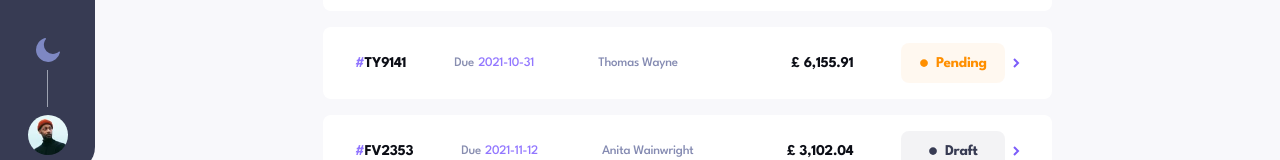
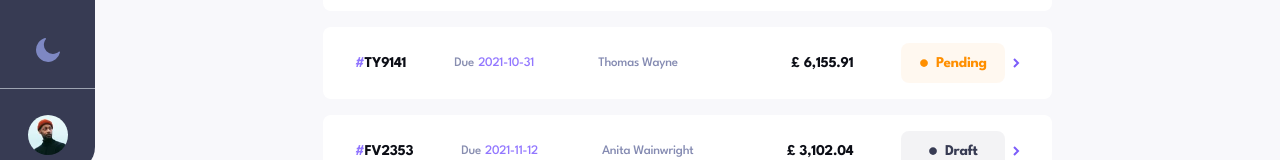
Before and after one commit to KareemEhab/invoice-app, a React (Vite) app in the folder invoice-web-app/: page / in a window 1280 px wide. Shown: the part 629-789 px from the top of the page. Built offline with nearby package versions, Linux system fonts and the light colour scheme.

Commit message:
Fix divider orientation issue

```diff
--- a/invoice-web-app/src/components/Sidebar.tsx
+++ b/invoice-web-app/src/components/Sidebar.tsx
@@ -1,4 +1,4 @@
-import { Divider, Image, VStack, useColorMode } from "@chakra-ui/react";
+import { Divider, Image, Show, VStack, useColorMode } from "@chakra-ui/react";
 import logo from "../assets/logo.svg";
 import moon from "../assets/icon-moon.svg";
 import sun from "../assets/icon-sun.svg";
@@ -58,7 +58,12 @@ const Sidebar = () => {
           cursor="pointer"
           onClick={toggleColorMode}
         />
-        <Divider orientation="vertical" />
+        <Show below="md">
+          <Divider orientation="vertical" />
+        </Show>
+        <Show above="lg">
+          <Divider />
+        </Show>
         <Image maxW="2.5rem" src={userImage} borderRadius="50%" />
       </VStack>
     </VStack>
```
